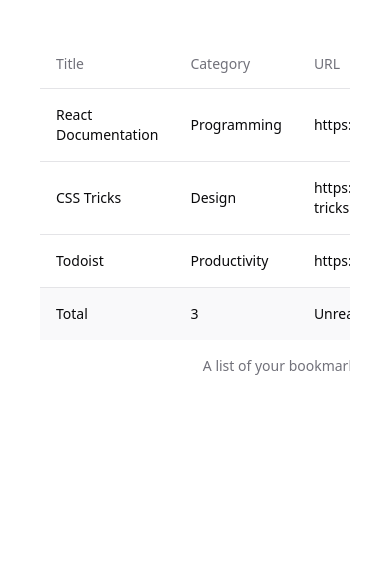
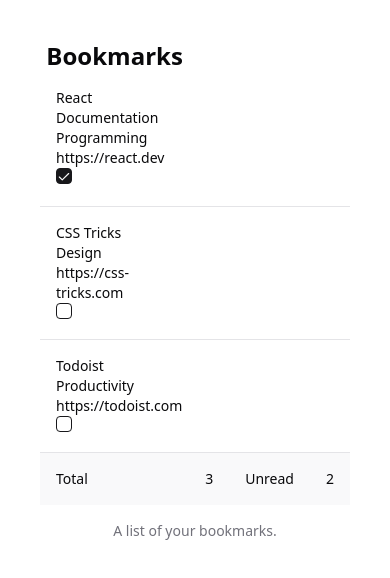
Before and after one commit to best15/Bookmark-Manager, a React (Vite) app: page / in a window 390 px wide. Shown: the top 578 px of the page. Built offline with nearby package versions, Linux system fonts and the light colour scheme.

Commit message:
add context api for state management. used localstorage for persistent state management

```diff
--- a/src/App.tsx
+++ b/src/App.tsx
@@ -1,62 +1,56 @@
-import { useMemo } from 'react'
+import { createContext, useEffect, useState } from 'react'
 import './App.css'
 import file from './db.json'
+import BooksTable from './components/BooksTable';
+import { BookContextType, BookType } from './types';
 
-import {
-  Table,
-  TableBody,
-  TableCaption,
-  TableCell,
-  TableFooter,
-  TableHead,
-  TableHeader,
-  TableRow,
-} from "@/components/ui/table"
-import { Checkbox } from "@/components/ui/checkbox"
+const initialConextValue: BookContextType = {
+  books: [],
+  updateBookList: () => {},
+};
+
+export const BookContext = createContext(initialConextValue);
 
 function App() {
  const { data } = file;
- const unReadBooks = useMemo(() => data.filter((item) => !item.isRead), [data]);
+ const [books, setBooks] = useState<BookType[]>(data);
+
+ useEffect(() => {
+  console.log('actual data', data);
+    const bookmarks = localStorage.getItem("Bookmarks");
+    if (bookmarks) {
+      const parsedBookmarks = JSON.parse(bookmarks);
+      const updatedBooks = books.map((book) => {
+        const bookmark = parsedBookmarks.find(({ id }: { id: string }) => id === book.id);
+        if (bookmark) {
+          return { ...book, isRead: bookmark.isRead };
+        }
+        return book;
+      });
+      setBooks(updatedBooks);
+    }
+  }, [data]);
+
+ const updateBookList = (id: string) => {
+    const updatedBooks = books.map((book) => {
+      if (book.id === id) {
+        return { ...book, isRead: !book.isRead };
+      }
+      return book;
+    });
+    setBooks(updatedBooks);
+    localStorage.setItem("Bookmarks", JSON.stringify(updatedBooks.map(({ id, isRead }) => ({ id, isRead }))));
+  };
+
+ const contextValue = {
+    books,
+    updateBookList,
+  };
 
   return (
-    <>
-      <div className='p-10 max-w-3xl mx-auto'>
-      <Table>
-      <TableCaption>A list of your bookmarks.</TableCaption>
-      <TableHeader>
-        <TableRow>
-          <TableHead className="w-[100px]">Title</TableHead>
-          <TableHead>Category</TableHead>
-          <TableHead>URL</TableHead>
-          <TableHead className="text-right">Status</TableHead>
-        </TableRow>
-      </TableHeader>
-      <TableBody>
-        {data.map((item) => (
-          <TableRow key={item.id}>
-            <TableCell className="font-medium">{item.title}</TableCell>
-            <TableCell>{item.category}</TableCell>
-            <TableCell>{item.url}</TableCell>
-            <TableCell className="text-right">
-            <Checkbox
-                  checked={item.isRead}
-                  onCheckedChange={() => {}}
-                />
-            </TableCell>
-          </TableRow>
-        ))}
-      </TableBody>
-      <TableFooter>
-        <TableRow>
-          <TableCell>Total</TableCell>
-          <TableCell>{data.length}</TableCell>
-          <TableCell>Unread</TableCell>
-          <TableCell>{unReadBooks.length}</TableCell>
-        </TableRow>
-      </TableFooter>
-    </Table>
-      </div>
-    </>
+    <BookContext.Provider value={contextValue}>
+      <BooksTable />
+    </BookContext.Provider>
   )
 }
 
--- /dev/null
+++ b/src/components/BooksTable.tsx
@@ -0,0 +1,77 @@
+import { useContext, useMemo } from "react";
+
+import { BookContext } from "@/App";
+import {
+  Table,
+  TableBody,
+  TableCaption,
+  TableCell,
+  TableFooter,
+  TableHead,
+  TableHeader,
+  TableRow,
+} from "@/components/ui/table";
+import { Checkbox } from "@/components/ui/checkbox";
+import { BookType } from "@/types";
+
+const BooksTable = () => {
+  const { books, updateBookList } = useContext(BookContext);
+  const unReadBooks = useMemo(
+    () => books?.filter((book: BookType) => !book.isRead),
+    [books]
+  );
+
+  return (
+    <div className="p-10 max-w-3xl mx-auto">
+      <Table>
+        <TableCaption>A list of your bookmarks.</TableCaption>
+        <h1 className="text-2xl font-bold text-center sm:hidden">Bookmarks</h1>
+        <TableHeader className="hidden sm:table-header-group">
+          <TableRow>
+            <TableHead className="w-[100px]">Title</TableHead>
+            <TableHead >Category</TableHead>
+            <TableHead >URL</TableHead>
+            <TableHead className="text-right">Status</TableHead>
+          </TableRow>
+        </TableHeader>
+        <TableBody>
+          {books?.map((book) => (
+            <TableRow key={book.id}>
+              <TableCell className="font-medium">
+                <div>
+                  {book.title}
+                  <div className="sm:hidden">
+                    <p>{ book.category }</p>
+                    <p>{ book.url }</p>
+                    <Checkbox
+                      checked={book.isRead}
+                      onCheckedChange={() => updateBookList(book.id)}
+                    />
+                  </div>
+                </div>
+              </TableCell>
+              <TableCell className="hidden sm:table-cell">{book.category}</TableCell>
+              <TableCell className="hidden sm:table-cell">{book.url}</TableCell>
+              <TableCell className="text-right hidden sm:table-cell">
+                <Checkbox
+                  checked={book.isRead}
+                  onCheckedChange={() => updateBookList(book.id)}
+                />
+              </TableCell>
+            </TableRow>
+          ))}
+        </TableBody>
+        <TableFooter>
+          <TableRow>
+            <TableCell>Total</TableCell>
+            <TableCell>{books?.length}</TableCell>
+            <TableCell>Unread</TableCell>
+            <TableCell>{unReadBooks?.length}</TableCell>
+          </TableRow>
+        </TableFooter>
+      </Table>
+    </div>
+  );
+};
+
+export default BooksTable;
--- /dev/null
+++ b/src/types.ts
@@ -0,0 +1,12 @@
+export interface BookType {
+    id: string;
+    title: string;
+    url: string;
+    category: string;
+    isRead: boolean;
+  }
+
+export interface BookContextType {
+    books: BookType[];
+    updateBookList: (id: string) => void;
+  }
```
